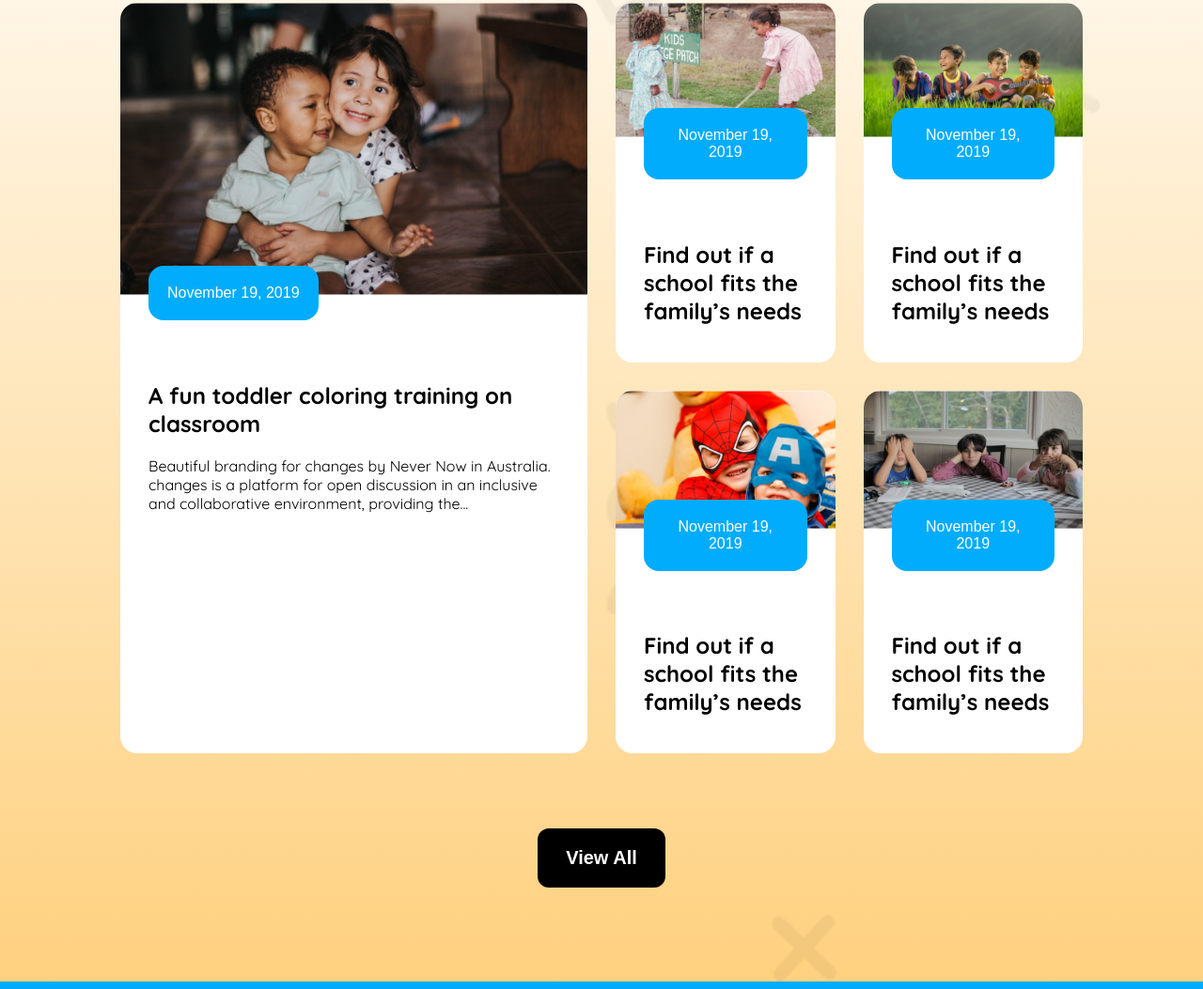
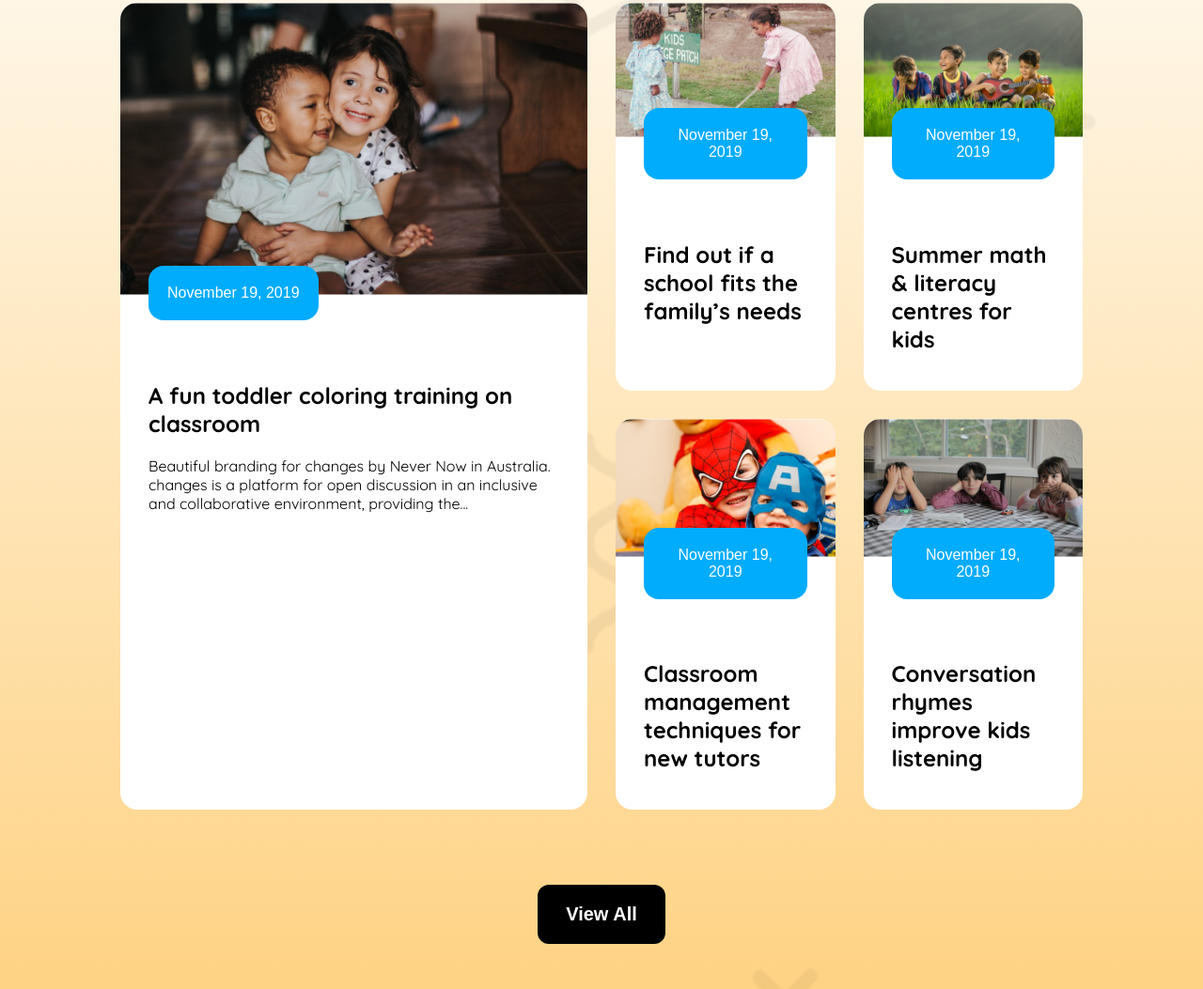
Before and after one commit to muttalib404/B11-Assignment2-KS, a plain HTML site: page index.html in a window 1280 px wide. Shown: the part 1779-2832 px from the top of the page at 94% size. Drawn offline with nearby package versions, Linux system fonts and the light colour scheme.

Commit message:
third last commit

```diff
--- a/index.html
+++ b/index.html
@@ -113,24 +113,24 @@
                         <img src="assets/story-3.png" alt="">
                         <div>
                             <button>November 19, 2019</button>
-                        <h2 class="card-5 title">Find out if a school fits the
-                            family’s needs</h2>
+                        <h2 class="card-5 title">Summer math & literacy
+                            centres for kids</h2>
                         </div>
                     </div>
                     <div class="stories-collage s-card">
                         <img src="assets/story-4.png" alt="">
                         <div>
                             <button>November 19, 2019</button>
-                        <h2 class="card-5 title">Find out if a school fits the
-                            family’s needs</h2>
+                        <h2 class="card-5 title">Classroom management
+                            techniques for new tutors</h2>
                         </div>
                     </div>
                     <div class="stories-collage s-card">
                         <img src="assets/story-5.png" alt="">
                         <div>
                             <button>November 19, 2019</button>
-                        <h2 class="card-5 title">Find out if a school fits the
-                            family’s needs</h2>
+                        <h2 class="card-5 title">Conversation rhymes
+                            improve kids listening</h2>
                         </div>
                     </div>
 
```
